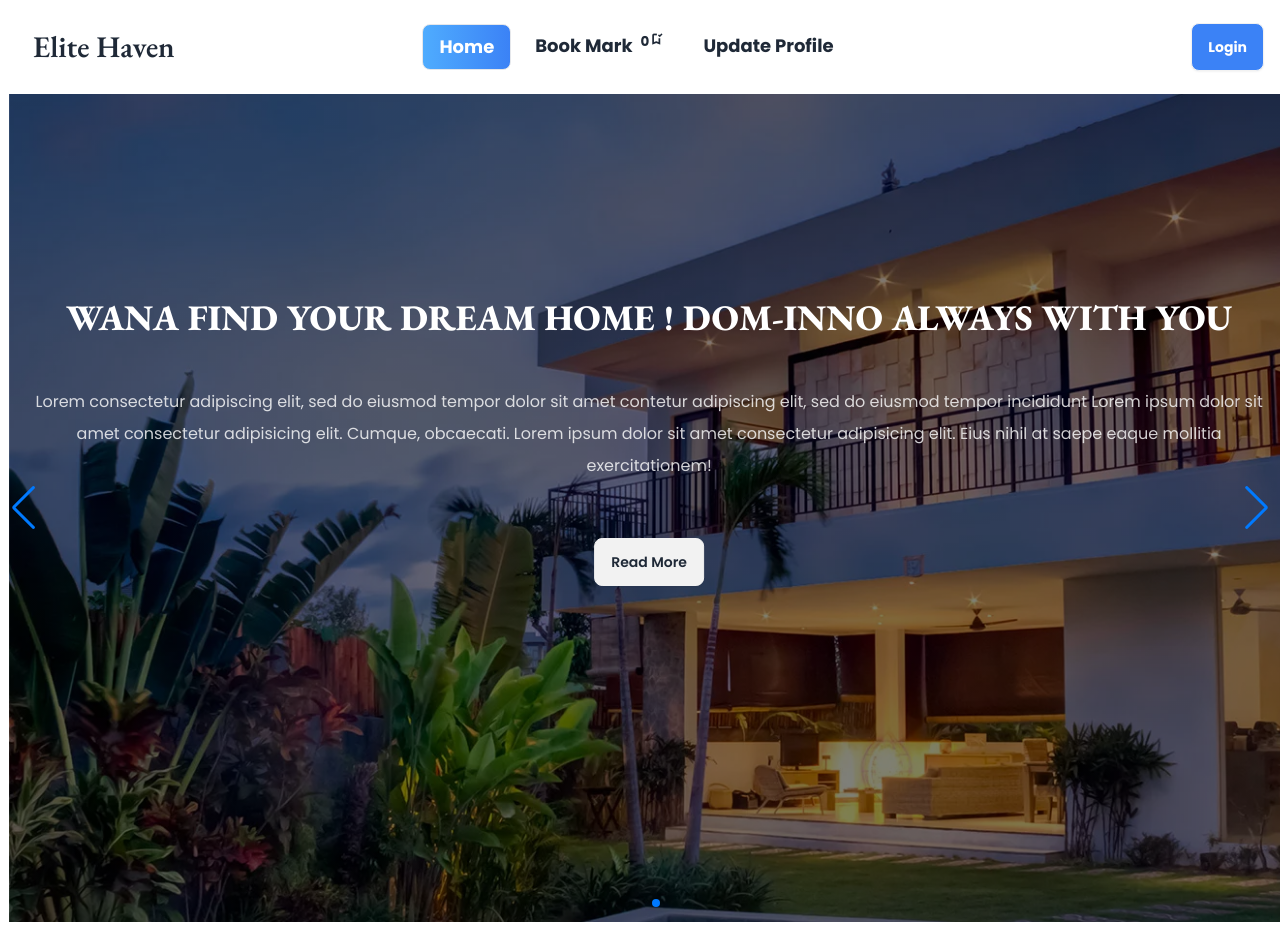
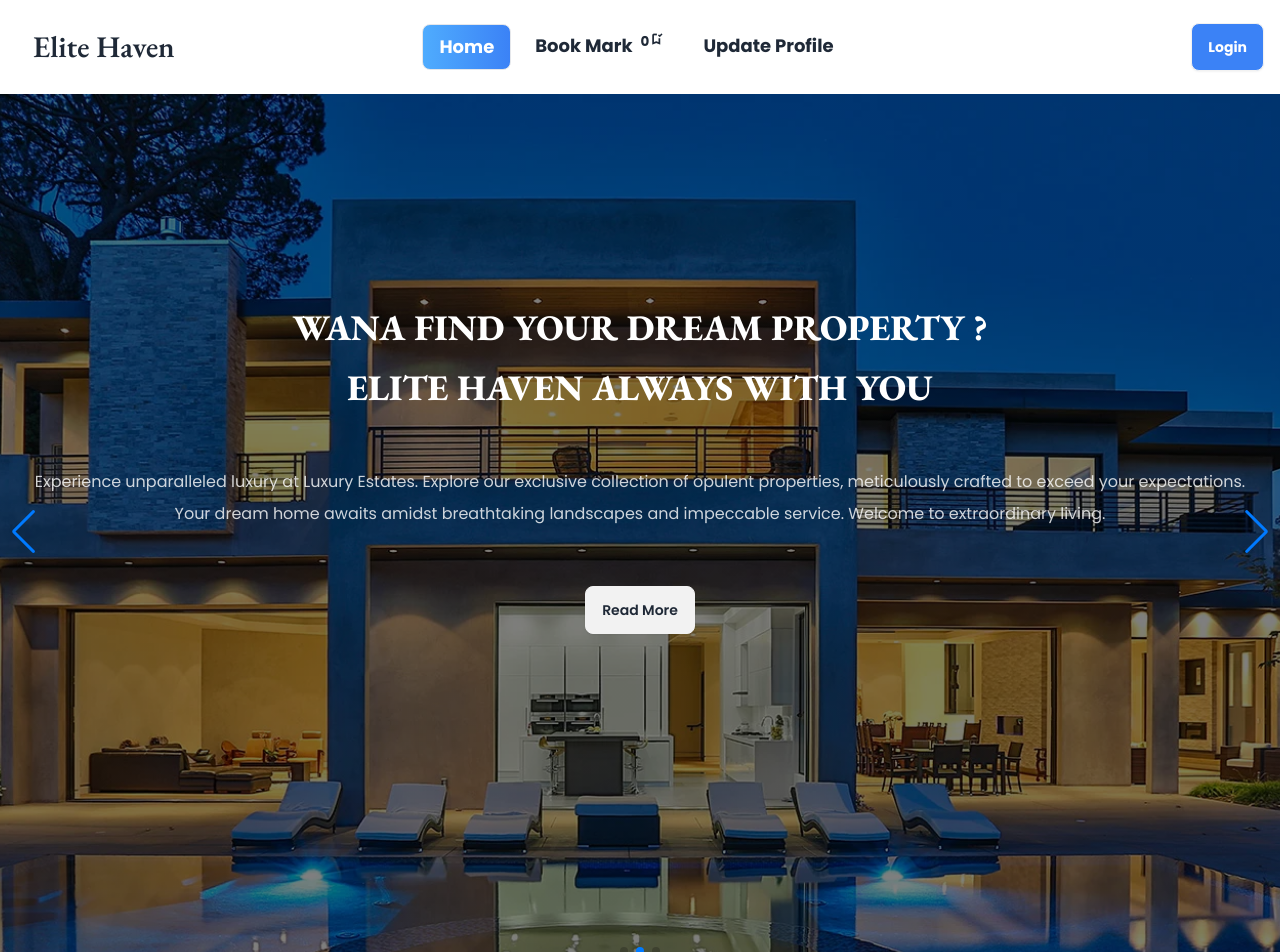
Before and after one commit to sojibislam9878/Elite_Haven_a9, a React (Vite) app: page / in a window 1280 px wide. Shown: the top 952 px of the page. Built offline with nearby package versions, Linux system fonts and the light colour scheme; no server answers.

Commit message:
Lorem ipsum text removed

```diff
--- a/src/Pages/Home.jsx
+++ b/src/Pages/Home.jsx
@@ -18,7 +18,7 @@ const Home = () => {
       <Swiper
         modules={[Navigation, Pagination, A11y, Autoplay]}
         autoplay={{
-          delay: 3000,
+          delay: 4000,
           disableOnInteraction: false,
         }}
         loop={true}
@@ -38,16 +38,11 @@ const Home = () => {
             }}
           >
             <div className="container mx-auto p-4 text-white text-center">
-              <h1 className="lg:text-4xl text-2xl font-extrabold lg:mt-7 mt-4 pt-12 font-garamond lg:pt-40">
-                WANA FIND YOUR DREAM HOME ! DOM-INNO ALWAYS WITH YOU
+              <h1 className="lg:text-4xl text-2xl font-extrabold lg:mt-7 mt-4 pt-12 font-garamond lg:pt-40 leading-10 lg:leading-[60px]">
+                WANA FIND YOUR DREAM PROPERTY ? <br /> ELITE HAVEN ALWAYS WITH YOU
               </h1>
               <p className="opacity-80 leading-7 lg:mt-12 mt-6 lg:leading-8">
-                Lorem consectetur adipiscing elit, sed do eiusmod tempor dolor
-                sit amet contetur adipiscing elit, sed do eiusmod tempor
-                incididunt Lorem ipsum dolor sit amet consectetur adipisicing
-                elit. Cumque, obcaecati. Lorem ipsum dolor sit amet consectetur
-                adipisicing elit. Eius nihil at saepe eaque mollitia
-                exercitationem!
+              Experience unparalleled luxury at Luxury Estates. Explore our exclusive collection of opulent properties, meticulously crafted to exceed your expectations. Your dream home awaits amidst breathtaking landscapes and impeccable service. Welcome to extraordinary living.
               </p>
               <button className="btn mt-14 lg:mb-80 mb-10">Read More</button>
             </div>
@@ -64,16 +59,11 @@ const Home = () => {
             }}
           >
             <div className="container mx-auto p-4 text-white text-center ">
-              <h1 className="lg:text-4xl text-2xl font-extrabold font-garamond lg:mt-7 mt-4 pt-12 lg:pt-40">
-                WANA FIND YOUR DREAM HOME ! DOM-INNO ALWAYS WITH YOU
+              <h1 className="lg:text-4xl text-2xl font-extrabold font-garamond lg:mt-7 mt-4 pt-12 lg:pt-40 leading-10 lg:leading-[60px]">
+                WANA FIND YOUR DREAM PROPERTY ? <br /> ELITE HAVEN ALWAYS WITH YOU
               </h1>
               <p className="opacity-80 leading-7 lg:mt-12 mt-6 lg:leading-8">
-                Lorem consectetur adipiscing elit, sed do eiusmod tempor dolor
-                sit amet contetur adipiscing elit, sed do eiusmod tempor
-                incididunt Lorem ipsum dolor sit amet consectetur adipisicing
-                elit. Cumque, obcaecati. Lorem ipsum dolor sit amet consectetur
-                adipisicing elit. Eius nihil at saepe eaque mollitia
-                exercitationem!
+              Experience unparalleled luxury at Luxury Estates. Explore our exclusive collection of opulent properties, meticulously crafted to exceed your expectations. Your dream home awaits amidst breathtaking landscapes and impeccable service. Welcome to extraordinary living.
               </p>
               <button className="btn mt-14 lg:mb-80 mb-10">Read More</button>
             </div>
@@ -90,16 +80,11 @@ const Home = () => {
             }}
           >
             <div className="container mx-auto p-4 text-white text-center">
-              <h1 className="lg:text-4xl text-2xl font-extrabold font-garamond lg:mt-7 mt-4 pt-12 lg:pt-40">
-                WANA FIND YOUR DREAM HOME ! DOM-INNO ALWAYS WITH YOU
+              <h1 className="lg:text-4xl text-2xl font-extrabold font-garamond lg:mt-7 mt-4 pt-12 lg:pt-40 leading-10 lg:leading-[60px]">
+                WANA FIND YOUR DREAM PROPERTY ? <br /> ELITE HAVEN ALWAYS WITH YOU
               </h1>
               <p className="opacity-80 leading-7 lg:mt-12 mt-6 lg:leading-8">
-                Lorem consectetur adipiscing elit, sed do eiusmod tempor dolor
-                sit amet contetur adipiscing elit, sed do eiusmod tempor
-                incididunt Lorem ipsum dolor sit amet consectetur adipisicing
-                elit. Cumque, obcaecati. Lorem ipsum dolor sit amet consectetur
-                adipisicing elit. Eius nihil at saepe eaque mollitia
-                exercitationem!
+              Experience unparalleled luxury at Luxury Estates. Explore our exclusive collection of opulent properties, meticulously crafted to exceed your expectations. Your dream home awaits amidst breathtaking landscapes and impeccable service. Welcome to extraordinary living.
               </p>
               <button className="btn mt-14 lg:mb-80 mb-10">Read More</button>
             </div>
@@ -110,12 +95,9 @@ const Home = () => {
       <div className="container mx-auto p-4">
         {/* section header  */}
         <div className="text-center mt-32 border-b-2 border-dashed pb-6">
-          <h1 className="text-4xl font-extrabold font-garamond">Luxury Estates</h1>
+          <h1 className="text-4xl font-extrabold font-garamond ">Luxury Estates</h1>
           <p className="opacity-80 leading-7 mt-6 lg:w-2/3 mx-auto">
-            Lorem ipsum dolor sit amet, consectetur adipisicing elit.
-            Consequatur aliquid ut soluta dolor minus. Corporis magni unde vero
-            hic autem. Dolores sed itaque accusamus quasi, nemo enim rerum earum
-            aperiam.
+          Indulge in luxury living at its finest with our exclusive estates. Impeccable craftsmanship, breathtaking views, and unparalleled amenities await you in each meticulously curated property. Experience the epitome of elegance and comfort.
           </p>
         </div>
         {/* section body  */}
--- a/src/Pages/UpdateProfile.jsx
+++ b/src/Pages/UpdateProfile.jsx
@@ -70,7 +70,7 @@ const UpdateProfile = () => {
 
             <input
               type="submit"
-              value="Update Youn Information"
+              value="Update Your Information"
               className="btn w-full bg-blue-500 text-white text-lg mt-10"
             />
           </form>
--- a/src/components/FAQSection.jsx
+++ b/src/components/FAQSection.jsx
@@ -6,7 +6,7 @@ const FAQSection = () => {
         <div className="text-center pb-6 border-b-2 border-dashed">
           <h3 className="text-4xl font-extrabold font-garamond">FAQ</h3>
           <p className="opacity-80 leading-7 mt-6">
-            check out other people experiences with our service
+          Find quick answers to common questions about Luxury Estates services and properties.
           </p>
         </div>
         {/* main  */}
--- a/src/components/Navbar.jsx
+++ b/src/components/Navbar.jsx
@@ -8,7 +8,8 @@ const Navbar = () => {
   const activeLink = `bg-gradient-to-r from-[#4facfe] to-blue-500 border border-blure-500 text-white hover:bg-transparent focus:bg-transparent focus:text-white ${normalLink}`;
   const { estateCardLS = [] } = useGetBookMark();
   return (
-    <div className="navbar bg-base-100 container mx-auto p-4">
+    <div className="sticky top-0 z-40 bg-white">
+      <div className="navbar bg-base-100 container mx-auto p-4 ">
       <div className="navbar-start">
         <div className="dropdown">
           <div tabIndex={0} role="button" className="btn btn-ghost lg:hidden">
@@ -137,6 +138,7 @@ const Navbar = () => {
         )}
       </div>
     </div>
+    </div>
   );
 };
 
```
